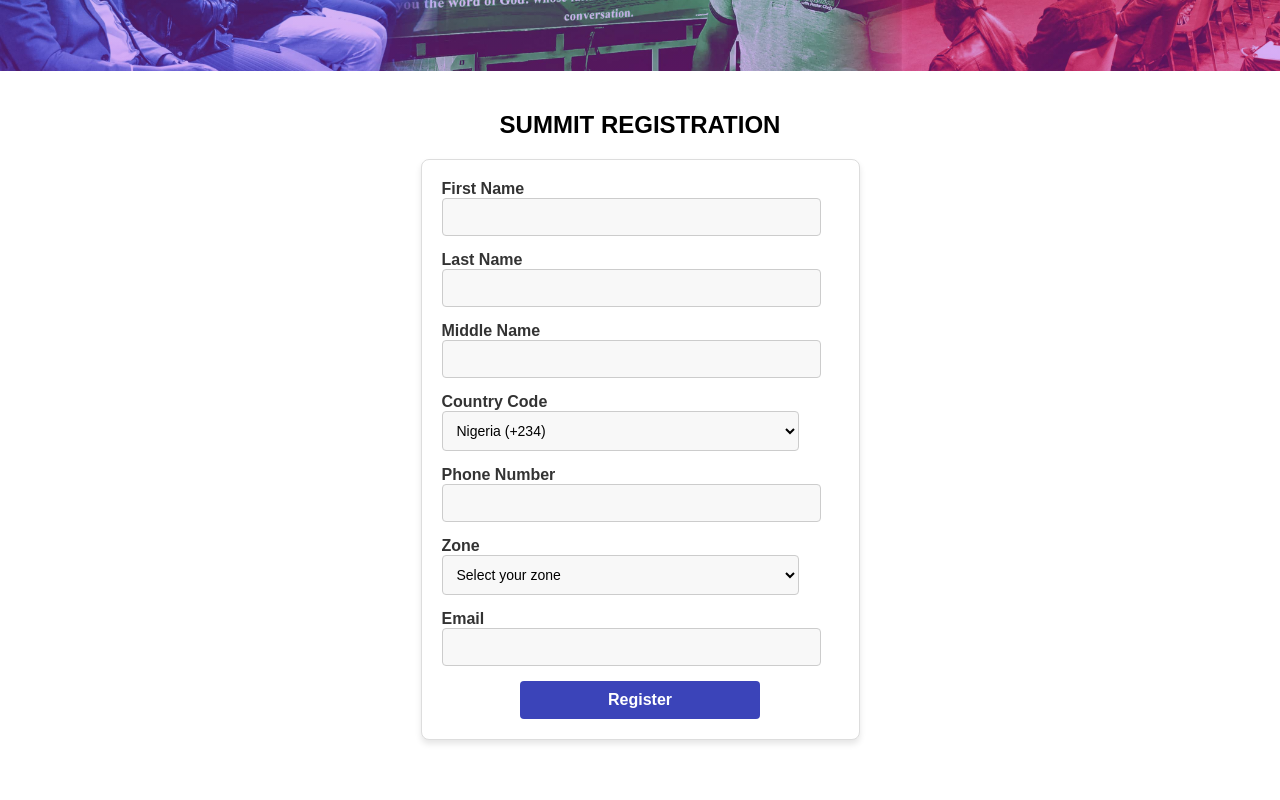
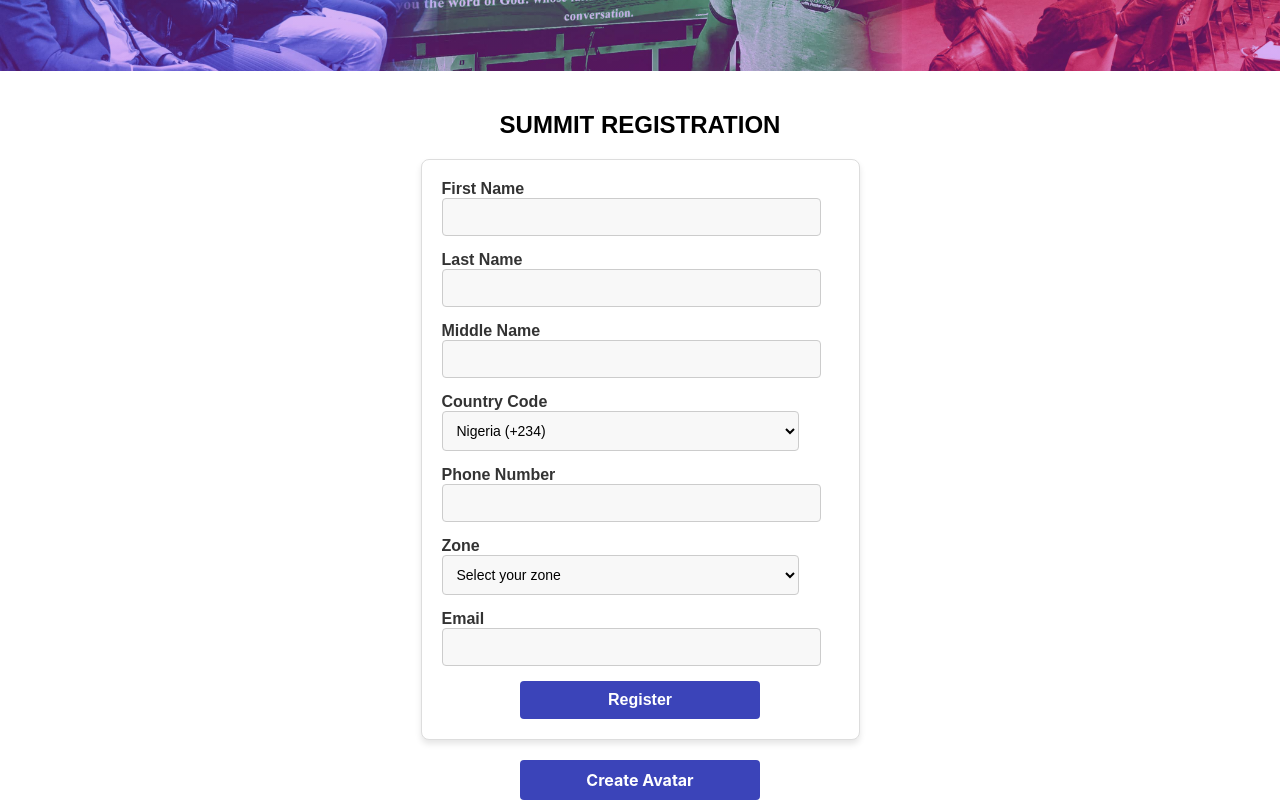
Before and after one commit to Sliver14/lwfs-summit-registration-client, a React (Create React App) app: page / in a window 1280 px wide. Shown: the part 201-1001 px from the top of the page. Before the commit the page ends 961 px from the top, so only its background shows below. Built offline with nearby package versions, Linux system fonts and the light colour scheme.

Commit message:
first commit

```diff
--- a/src/pages/RegistrationPage.js
+++ b/src/pages/RegistrationPage.js
@@ -128,10 +128,9 @@ function RegistrationPage() {
           <button type="submit">Register</button>
         </Form>
       </Formik>
-
       </div>
 
-
+      <button onClick={() => navigate("/create-flyer")}> Create Avatar</button>
     </div>
   );
 }
```
